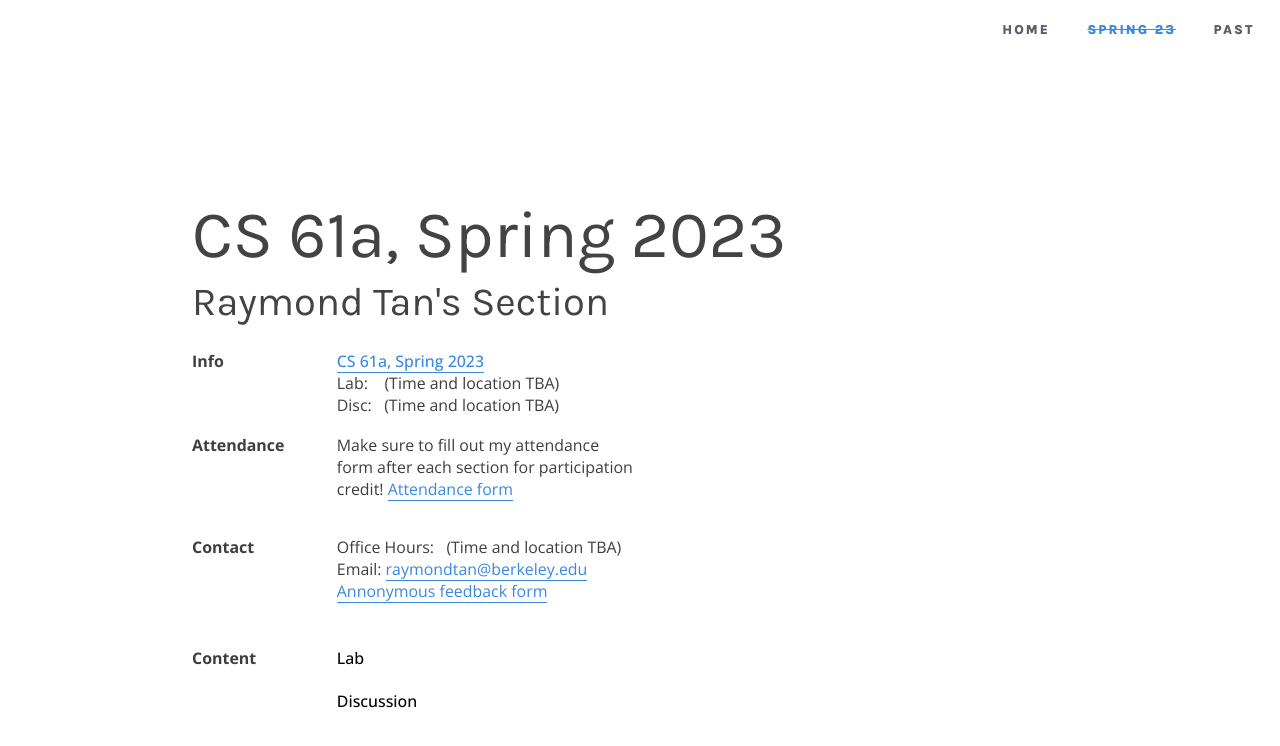
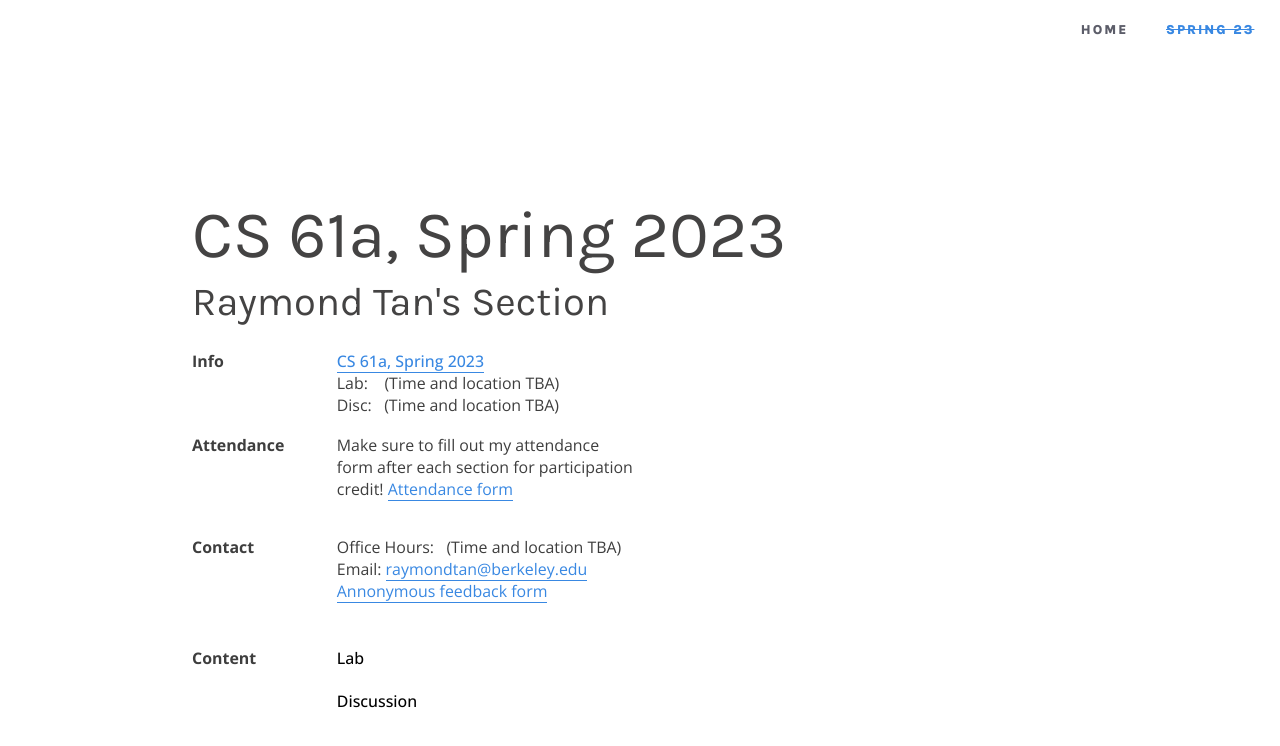
Before and after one commit to raymondtan8/personal-website, a plain HTML site: page teaching.html in a window 1280 px wide. Drawn offline with nearby package versions, Linux system fonts and the light colour scheme.

Commit message:
Removed a header on teaching site

```diff
--- a/teaching.html
+++ b/teaching.html
@@ -30,7 +30,7 @@
             <div class="flexbox-container">
                 <div class="one"><a href="/">Home</a></div>
                 <div class="two"><a class="active" href="">Spring 23</a></div>
-                <div class="three"> <a href="/teaching">Past</a></div>
+                <!-- <div class="three"> <a href="/teaching">Past</a></div> -->
             </div>
         </div>
     <div class="wrapper">
```
